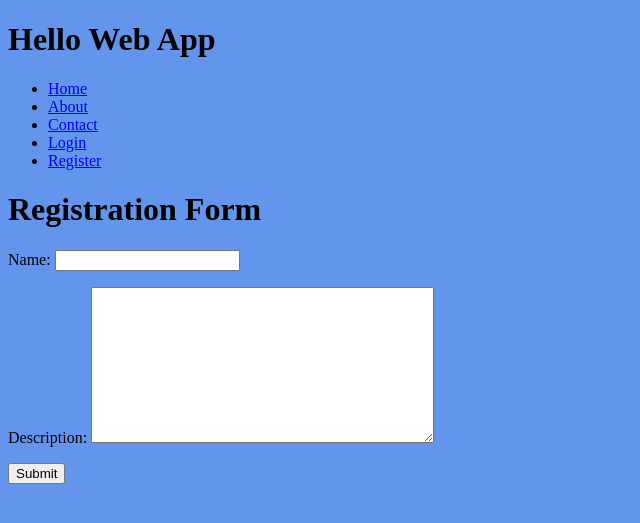
After one commit to rcmadden/hellowebapp, a Django app: template collection/templates/registration/registration_form.html in a window 1280 px wide. The commit adds this page. Shown: the top 523 px of the page, without its empty margins (0-640 px from the left). Run offline with Django 3.2, Linux system fonts and the light colour scheme; the template is opened without the code that fills it: values that come from a table or form of the project are taken from there, others are empty.

Commit message:
loging page not working

```diff
--- a/collection/templates/base.html
+++ b/collection/templates/base.html
@@ -4,28 +4,27 @@
 <html>
     <head>
         <title>
-            {% block title %}
-            My Hello Web App Project
-            {% endblock title %}
-            </title>
-            <link rel="stylesheet" href="{% static 'css/style.css' %}" type="text/css" />
-            {% block header %}{% endblock header %}
-
+            {% block title %}My Hello Web App Project{% endblock title %}
+        </title>
+        <link rel="stylesheet" href="{% static 'css/style.css' %}" type="text/css" />
+        {% block header %}{% endblock header %}
     </head>
     <body>
         <header>
             <h1>Hello Web App</h1>
-             <ul>
-                <li>
-                    <a href="{% url 'home' %}">Home</a>
-                </li>
-                <li>
-                    <a href="{% url 'about' %}">About</a>
-                </li>
-                <li>
-                    <a href="{% url 'contact' %}">Contact</a>
-                </li>
-            </ul>
+            <nav>
+                 <ul>
+                    <li><a href="{% url 'home' %}">Home</a></li>
+                    <li><a href="{% url 'about' %}">About</a></li>
+                    <li><a href="{% url 'contact' %}">Contact</a></li>
+                    {% if user.is_authenticated %}
+                    <li><a href="{% url 'auth_logout' %}">Logout</a></li>
+                    {% else %}
+                    <li><a href="{% url 'auth_login' %}">Login</a></li>
+                    <li><a href="{% url 'registration_register'%}">Register</a></li>
+                    {% endif %}
+                </ul>
+            </nav>
         </header>
         {% block content %}{% endblock content %}
         {% block footer %}{% endblock footer %}
--- /dev/null
+++ b/collection/templates/registration/logout.html
@@ -0,0 +1,6 @@
+{% extends 'logout/base.html' %}
+{% block title %}Logout - {{ block.super }}{% endblock %}
+{% block content %}
+<h1>Logged Out</h1>
+<p>You have been logged out!</p>
+{% endblock %}
--- /dev/null
+++ b/collection/templates/registration/registration_complete.html
@@ -0,0 +1,6 @@
+{% extends 'base.html' %}
+{% block title %}Registration Complete - {{ block.super }}{% endblock %}
+{% block content %}
+<h1>Registration Complete</h1>
+<p>You account has been registered!</p>
+{% endblock %}
--- /dev/null
+++ b/collection/templates/registration/registration_form.html
@@ -0,0 +1,10 @@
+{% extends 'base.html' %}
+{% block title %}Registration Form - {{ block.super }}{% endblock %}
+{% block content %}
+<h1>Registration Form</h1>
+<form role="form" action="" method="post">
+    {% csrf_token %}
+    {{ form.as_p }}
+    <input type="submit" value="Submit"/>
+</form>
+{% endblock %}
--- a/hellowebapp/urls.py
+++ b/hellowebapp/urls.py
@@ -13,18 +13,17 @@
     1. Import the include() function: from django.conf.urls import url, include
     2. Add a URL to urlpatterns:  url(r'^blog/', include('blog.urls'))
 """
-from django.conf.urls import url
+from django.conf.urls import url, include
 from django.contrib import admin
 from django.views.generic import TemplateView
 from collection import views
-
+# http://stackoverflow.com/questions/29635765/django-1-9-deprecation-warnings-app-label
 urlpatterns = [
     url(r'^$', views.index, name='home'),
     url(r'^about/$', TemplateView.as_view(template_name='about.html'), name='about'),
     url(r'^contact/$', TemplateView.as_view(template_name='contact.html'), name='contact'),
     url(r'^things/(?P<slug>[-\w]+)/$', views.thing_detail, name='thing_detail'),
     url(r'^things/(?P<slug>[-\w]+)/edit/$', views.edit_thing, name='edit_thing'),
-
-
+    url(r'^accounts/', include('registration.backends.simple.urls')),
     url(r'^admin/', admin.site.urls),
 ]
```
Also changed, not shown: collection/templates/registration/login.html (added, +10 -0 lines), hellowebapp/settings.py (+13 -0 lines).
